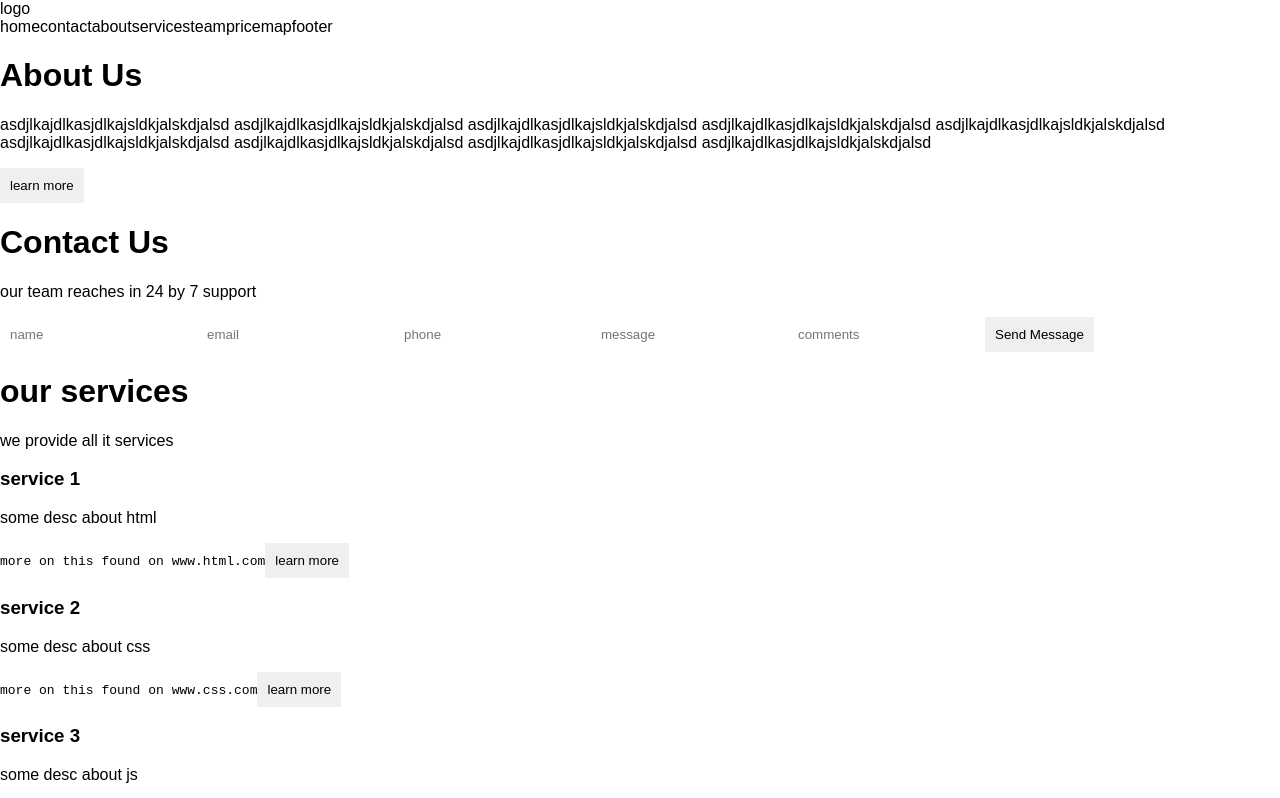
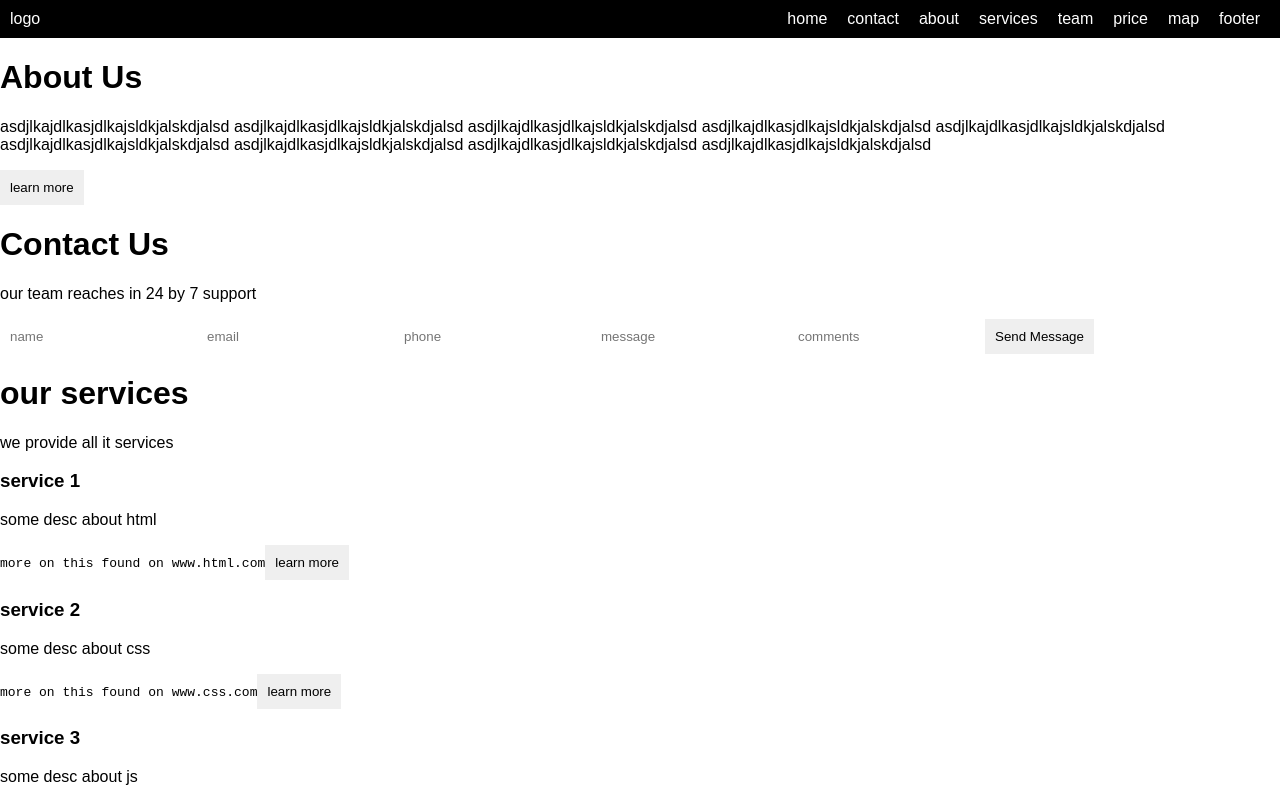
Before and after one commit to radhe212221/dnd2, a React (Create React App) app: page / in a window 1280 px wide. Shown: the top 798 px of the page. Built offline with nearby package versions, Linux system fonts and the light colour scheme.

Commit message:
added header css

```diff
--- a/src/style.css
+++ b/src/style.css
@@ -12,7 +12,19 @@
     list-style: none;
 }
 
-button,input,textarea
+button,input,textarea,a
 {
     padding: 10px;
 }
+
+header
+{
+    position: sticky;
+    top:0;
+    background-color: black;
+    color:white;
+    padding: 10px;
+    display: flex;
+    align-items: center;
+    justify-content: space-between;
+}
```
